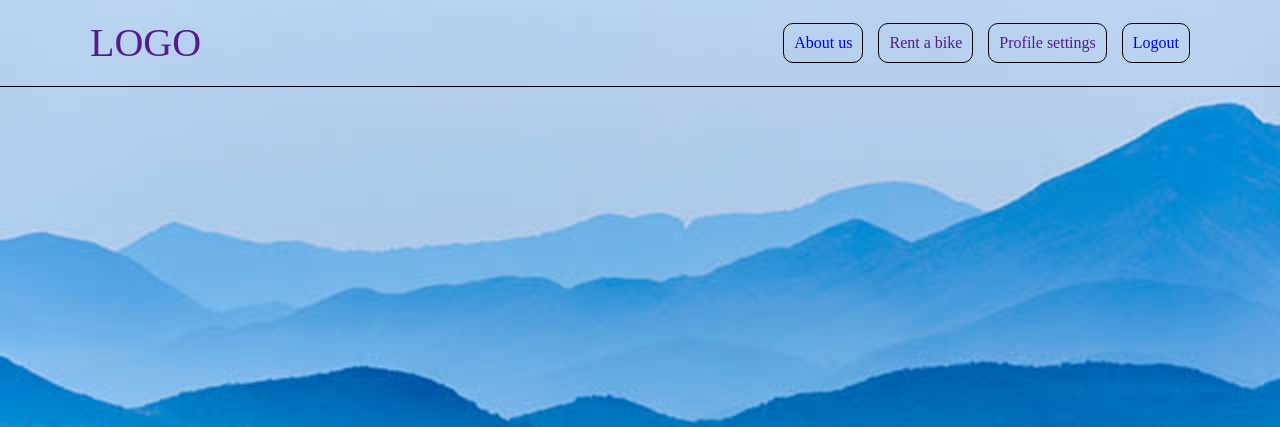
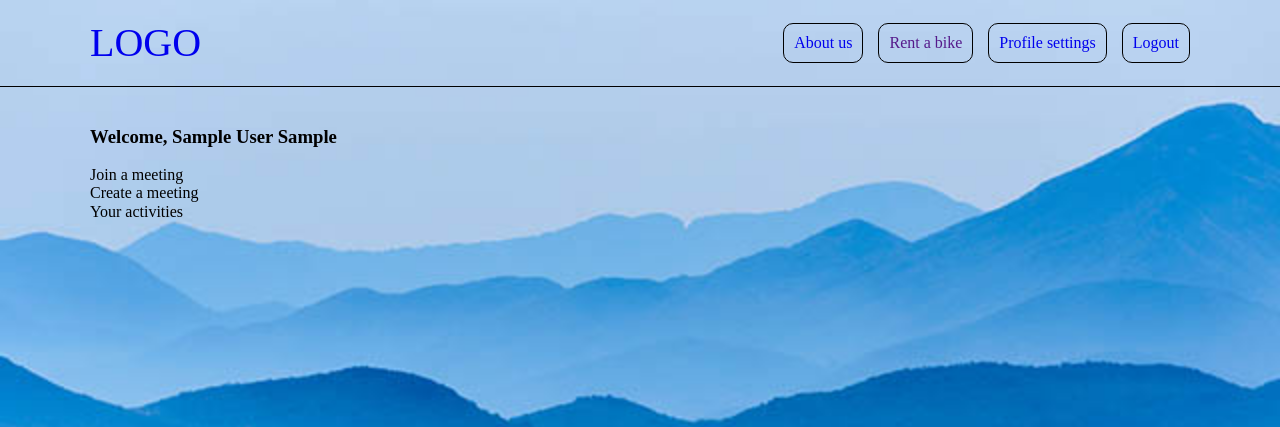
Before and after one commit to Shvaindahder/MTBuddy, a Flask app: page /main/profile-page in a window 1280 px wide. Shown: the top 427 px of the page. Run offline with Flask 2, Linux system fonts and the light colour scheme; the visitor is signed in with stand-in values (Sample User, id 1); data comes from the database, SQL or seed files in the repository.

Commit message:
Created new templates

```diff
--- a/templates/base.html
+++ b/templates/base.html
@@ -6,6 +6,11 @@
   <meta name="viewport" content="width=device-width, initial-scale=1.0">
   <link rel="stylesheet" href="{{ url_for('static', filename='css/style.css') }}">
   <link rel="stylesheet" href="{{ url_for('static', filename='css/normalize.css') }}">
+  <link rel="preconnect" href="https://fonts.gstatic.com">
+  <link href="https://fonts.googleapis.com/css2?family=Poppins:wght@300&display=swap" rel="stylesheet">
+  {% block css_links %}
+
+  {% endblock %}
   <title>{% block title %}{% endblock %}</title>
 </head>
 <body>
@@ -15,7 +20,7 @@
         <div class="container">
             <div class="header__row">
             <div class="header__logo">
-                <a href="">LOGO</a>
+                <a href="{% if current_user.is_authenticated %} {{ url_for('main.profile') }} {% else %} {{ url_for('auth.auth_page') }} {% endif %}">LOGO</a>
             </div>
 
             <div class="header__list">
@@ -26,7 +31,7 @@
                         <li class="header__log"><a href="">Log in</a></li>
                 {% else %}
                         <li><a href="">Rent a bike</a></li>
-                        <li><a href="">Profile settings</a></li>
+                        <li><a href="{{ url_for('main.profile_settings') }}">Profile settings</a></li>
                         <li><a href="{{ url_for('auth.logout') }}">Logout</a></li>
                 {% endif %}
                 </ul>
@@ -176,6 +181,7 @@
 </div>
 {% endif %}
 
+{% block scripts %}{% endblock %}
   <script src="{{ url_for('static', filename='js/index.js') }}"></script>
 </body>
 </html>
--- a/templates/main/profile_page.html
+++ b/templates/main/profile_page.html
@@ -1 +1,37 @@
 {% extends "base.html" %}
+
+
+{% block title %}{{ title }}{% endblock %}
+
+
+{% block css_links %}
+    <link rel="stylesheet" href="{{ url_for('static', filename='css/profile.css') }}">
+{% endblock %}
+
+
+{% block content %}
+<div class="container">
+    <div class="profile__block">
+      <div class="profile__title">
+        <h3>Welcome, {{ current_user.get_name() }}</h3>
+      </div>
+      <div class="profile__buttons">
+        <div class="profile__btn" id="profile__join-meeting-btn">Join a meeting</div>
+        <div class="profile__btn" id="profile__create-meeting-btn">Create a meeting</div>
+        <div class="profile__btn" id="profile__activities">Your activities</div>
+      </div>
+    </div>
+</div>
+{% endblock %}
+
+{% block scripts %}
+<script>
+  let join_meeting_btn = document.getElementById("profile__join-meeting-btn");
+  let create_meeting_btn = document.getElementById("profile__create-meeting-btn");
+  let activities_btn = document.getElementById("profile__activities-btn");
+
+  join_meeting_btn.onclick = () => {
+      loaction.href = '{{ url_for("meeting.join_meeting") }}'
+  }
+</script>
+{% endblock %}
--- a/templates/raw-templates/profile.html
+++ b/templates/raw-templates/profile.html
@@ -38,9 +38,9 @@
             <h3>Welcome Home Sanitarium</h3>
           </div>
           <div class="profile__buttons">
-            <div class="profile__btn">Join a meeting</div>
-            <div class="profile__btn">Create a meeting</div>
-            <div class="profile__btn">Your activities</div>
+            <div class="profile__btn" id="profile__join-meeting-btn">Join a meeting</div>
+            <div class="profile__btn" id="profile__create-meeting-btn">Create a meeting</div>
+            <div class="profile__btn" id="profile__activities">Your activities</div>
           </div>
         </div>
       </div>
```
Also changed, not shown: templates/main/about.html (added, +26 -0 lines), templates/main/profile_settings.html (added, +55 -0 lines), templates/meeting/create_meeting.html (added, +8 -0 lines), templates/meeting/join_meeting.html (added).
